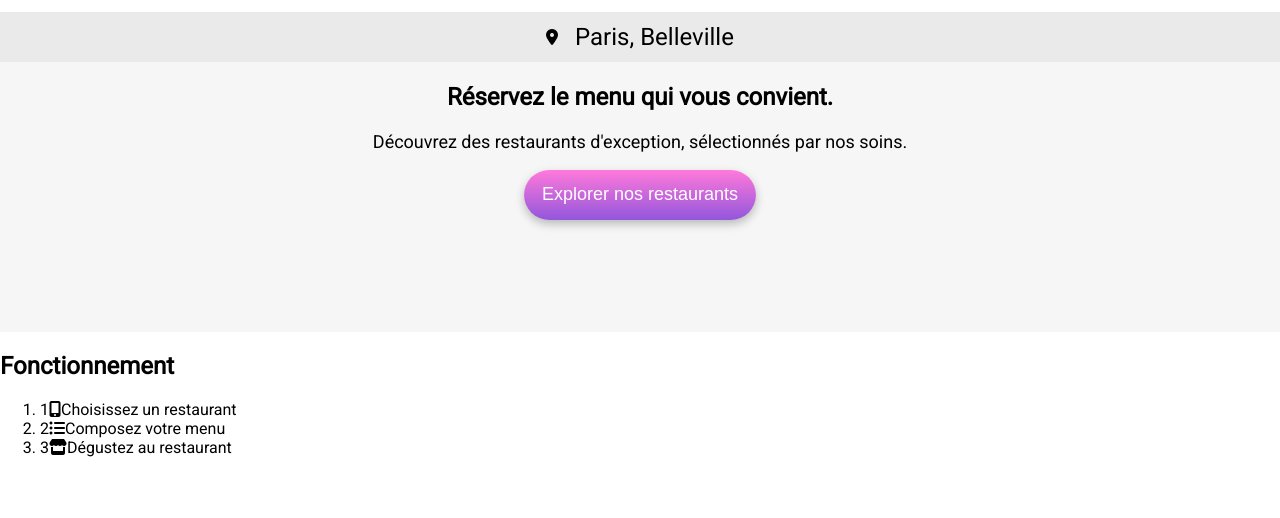
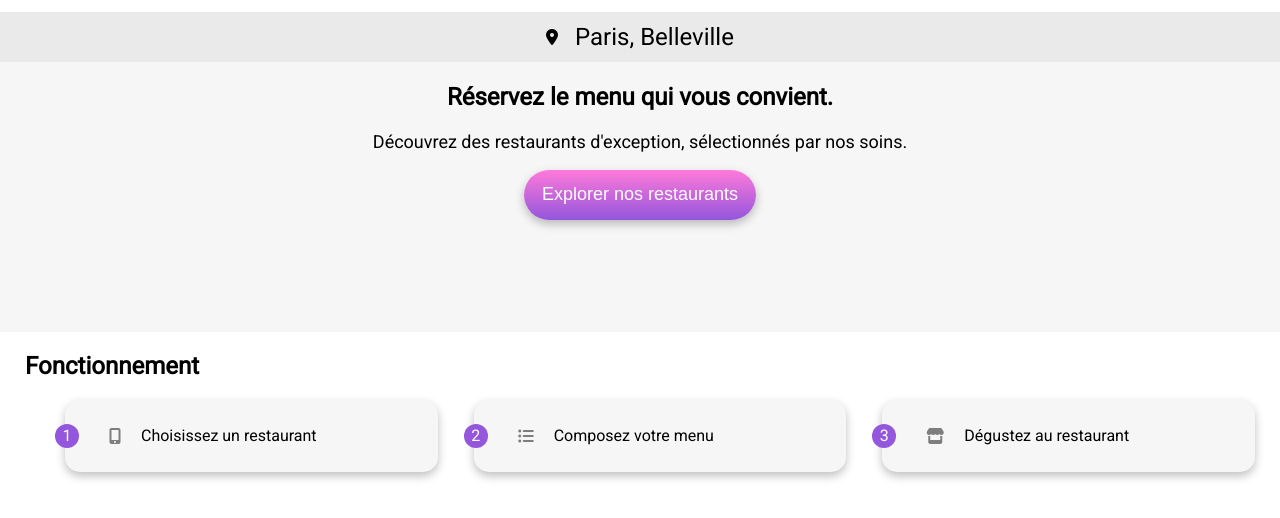
Before and after one commit to mmarichy/Ohmyfood, a plain HTML site: page index.html in a window 1280 px wide. Shown: the part 86-604 px from the top of the page. Drawn offline with nearby package versions, Linux system fonts and the light colour scheme; files that its build step writes are made by us from their sources; a web font is replaced by a local one.

Commit message:
création du css utile au html

```diff
--- a/scss/style.scss
+++ b/scss/style.scss
@@ -1,5 +1,9 @@
 * {
     box-sizing:border-box;
+}
+
+@mixin btn-shadow {
+    box-shadow: 0px 4px 10px 0px rgba(0, 0, 0, 0.25);
 }
 
 :root {
@@ -8,6 +12,7 @@
     --cyan : #99E2D0;
     --button-gradient : linear-gradient(0deg, #9356DC 0%, #FF79DA 100%);
 }
+
 body {
     margin:0px;
     display:flex;
@@ -68,5 +73,58 @@ body {
         height: 50px;
         background: var(--button-gradient);
         box-shadow: 0px 4px 10px 0px rgba(0, 0, 0, 0.25);
+        cursor: pointer;
+    }
+
+    &__button:hover{
+        opacity: 0.85;
+        color: #ffffff;
+        box-shadow: 0px 4px 10px 0px rgba(0, 0, 0, 0.50);
     }
 }
+
+.fonct{
+        padding-left:25px;
+        padding-right: 25px;
+
+    & ol{
+        list-style-type: none;
+        display:flex;
+        gap: 36px;
+
+        @media(max-width:1024px){
+            flex-direction: column;
+            padding:0px;
+            align-items: center;
+        }
+    }
+
+    & li{
+        display: flex;
+        background-color: #F6F6F6;
+        padding:20px 20px;
+        flex-grow: 1;
+        border-radius:15px;
+        width:100%;
+        height: 72px;
+        align-items: center;
+        @include btn-shadow;
+
+        & .fa-solid{
+            color: #7E7E7E;
+            margin-right:20px;
+        }
+
+    & .fonct__num{
+        background-color: #9356DC;
+        color:white;
+        display:grid;
+        width:24px;
+        height: 24px;
+        place-items: center;
+        border-radius: 50px;
+        position:relative;
+        left:-30px;
+        }
+    }
+}
```
